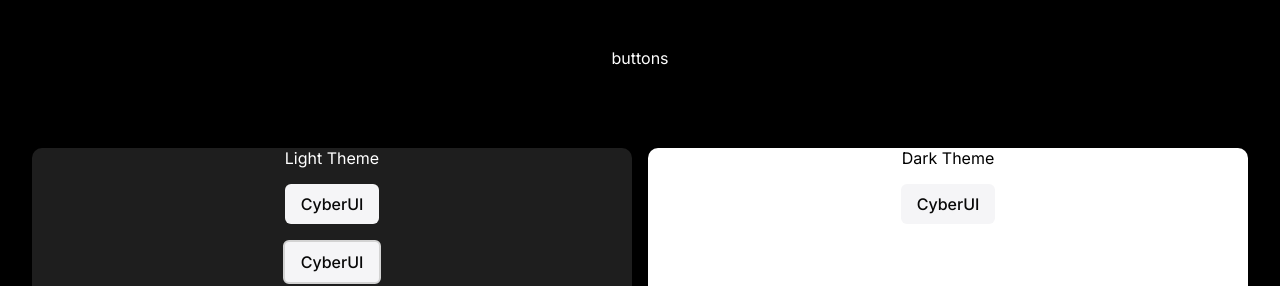
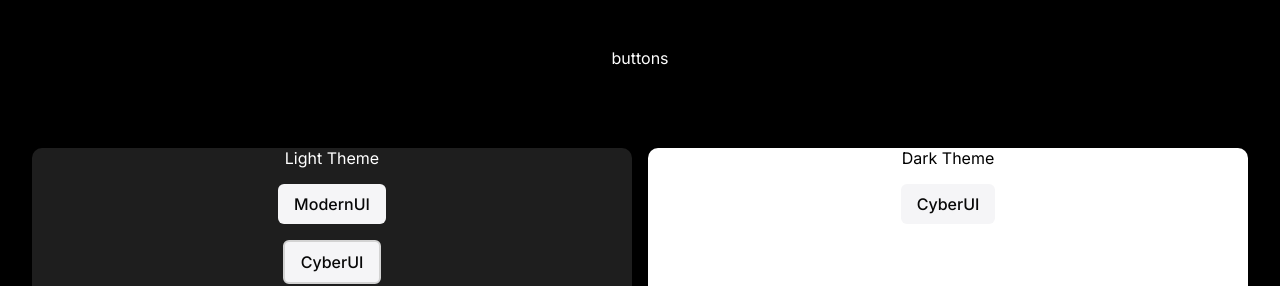
Before and after one commit to root9464/cyberui, a Next.js app: page /buttons in a window 1280 px wide. Shown: the top 286 px of the page. Built offline with nearby package versions, Linux system fonts and the light colour scheme.

Commit message:
18.02.2024 | 15:30 || "Внесены улучшения"

```diff
--- a/app/buttons/page.tsx
+++ b/app/buttons/page.tsx
@@ -1,13 +1,22 @@
+'use client';
 import {Button} from '@/components/Button/button.ui';
 import styles from './page.module.sass';
 export default function Buttons() {
+	// Const [count, setCount] = useState<number>(0);
+	// const Counter = useCallback(() => {
+	// 	setCount(prevCount => prevCount + 1);
+	// 	console.log(count);
+	// }, []);
+
 	return (
 		<div className={styles.div}>
 			<p>buttons</p>
 			<div className={styles.boxButtons}>
 				<div className={styles.btns}>
 					<p>Light Theme</p>
-					<Button {...{theme: 'light', variant: 'default', text: 'CyberUI'}} />
+					<Button {...{
+						theme: 'light', variant: 'default', text: 'ModernUI',
+					}}/>
 					<Button {...{theme: 'light', variant: 'bordered', text: 'CyberUI'}} />
 					<Button {...{theme: 'light', variant: 'flat', text: 'CyberUI'}} />
 					<Button {...{theme: 'light', variant: 'outline', text: 'CyberUI'}} />
--- a/components/Button/button.ui.tsx
+++ b/components/Button/button.ui.tsx
@@ -1,8 +1,11 @@
+/* eslint-disable react/display-name */
 
+'use client';
 import {type ButtonProps} from './type.button';
 import styles from './button.module.sass';
-
-export const Button = ({theme, variant, text, ...props}: ButtonProps) => {
+import {memo} from 'react';
+export const Button = memo(
+	({theme, variant, text, onClick, ...props}: ButtonProps) => {
 		let className = styles.button;
 
 		switch (theme) {
@@ -52,8 +55,8 @@ export const Button = ({theme, variant, text, ...props}: ButtonProps) => {
 		}
 
 		return (
-		<button className={className}>
+			<button className={className} onClick={onClick} {...props}>
 				{text}
 			</button>
 		);
-};
+	});
--- a/components/Button/type.button.ts
+++ b/components/Button/type.button.ts
@@ -1,5 +1,6 @@
 export type ButtonProps = {
 	theme: string;
 	variant?: string;
-	text: string;
+	text: string | number;
+	onClick?: () => void;
 };
--- a/package.json
+++ b/package.json
@@ -9,6 +9,7 @@
     "lint": "next lint"
   },
   "dependencies": {
+    "eslint-plugin-unused-imports": "^3.1.0",
     "framer-motion": "^11.0.5",
     "next": "14.1.0",
     "react": "^18",
```
Also changed, not shown: doc/buttons.md (added, +3 -0 lines), .eslintrc.json, 1 other file (tests, documents, lock files or other folders). Lines whose indentation alone changed are shown as unchanged.
